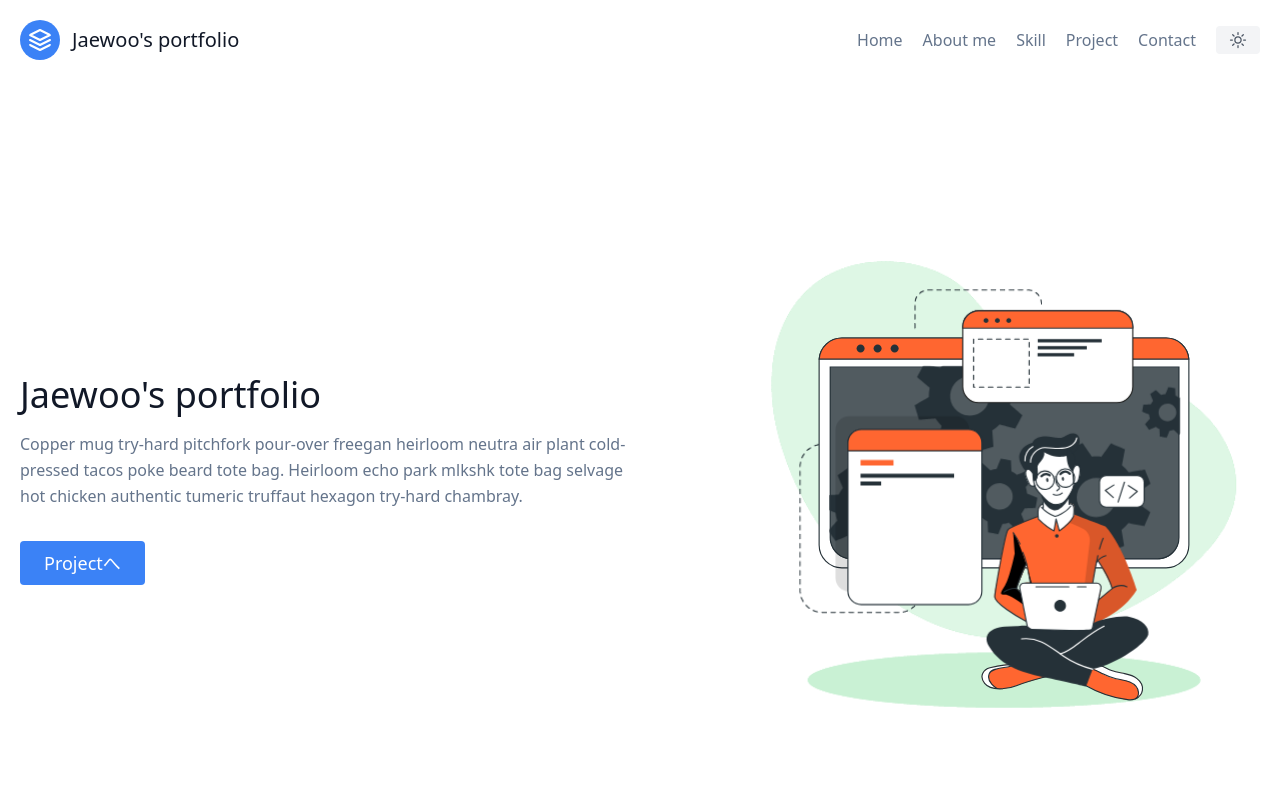
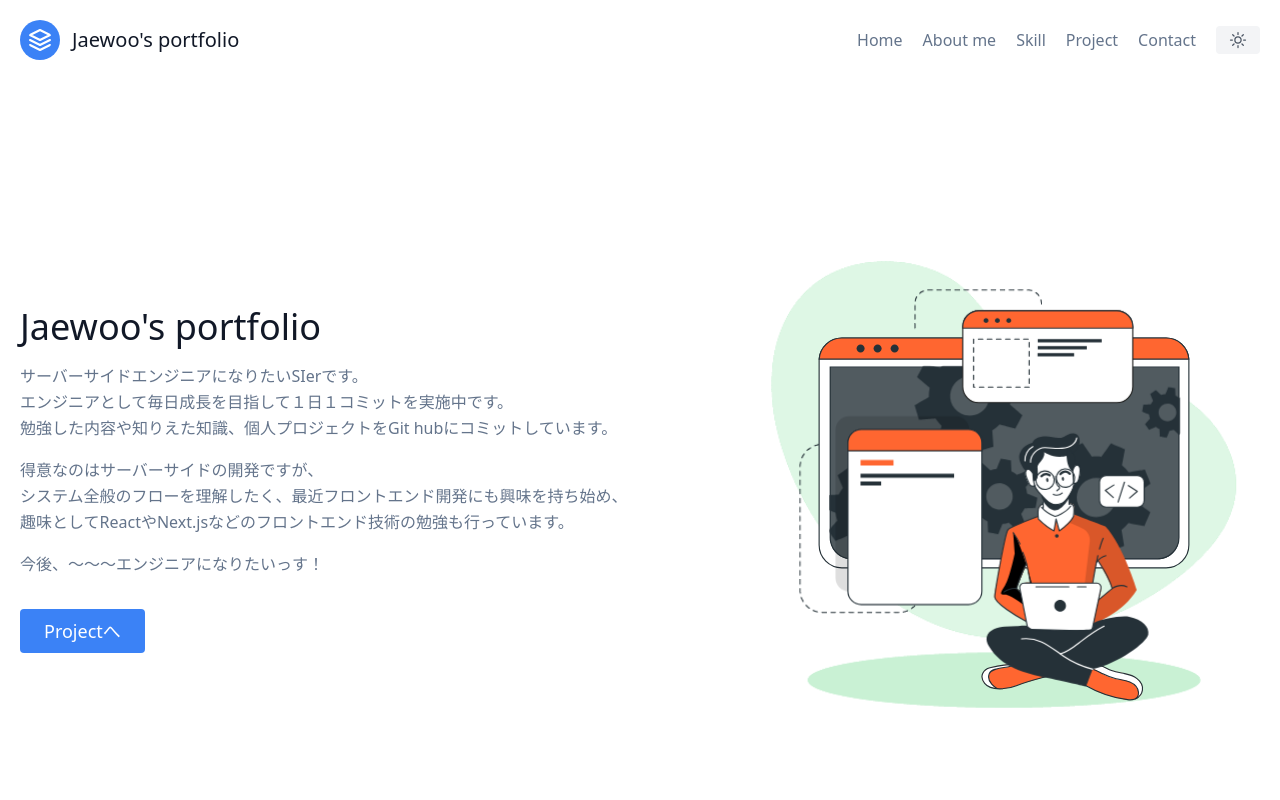
Before and after one commit to sambunarayan/next-portfolio, a Next.js app: page / in a window 1280 px wide. Shown: the top 800 px of the page. Built offline with nearby package versions, Linux system fonts and the light colour scheme.

Commit message:
Edit sub text

```diff
--- a/components/home/hero.js
+++ b/components/home/hero.js
@@ -8,7 +8,19 @@ export default function Hero() {
                 <h1 className="title-font sm:text-4xl text-3xl mb-4 font-medium text-gray-900">Jaewoo's portfolio
                     <br className="hidden lg:inline-block" />
                 </h1>
-                <p className="mb-8 leading-relaxed">Copper mug try-hard pitchfork pour-over freegan heirloom neutra air plant cold-pressed tacos poke beard tote bag. Heirloom echo park mlkshk tote bag selvage hot chicken authentic tumeric truffaut hexagon try-hard chambray.</p>
+                <p className="mb-4  leading-relaxed">
+                    サーバーサイドエンジニアになりたいSIerです。<br/>
+                    エンジニアとして毎日成長を目指して１日１コミットを実施中です。<br/>
+                    勉強した内容や知りえた知識、個人プロジェクトをGit hubにコミットしています。
+                </p>
+                <p className="mb-4 leading-relaxed">
+                    得意なのはサーバーサイドの開発ですが、<br/>
+                    システム全般のフローを理解したく、最近フロントエンド開発にも興味を持ち始め、<br/>
+                    趣味としてReactやNext.jsなどのフロントエンド技術の勉強も行っています。
+                </p>
+                <p className="mb-8 leading-relaxed">
+                    今後、～～～エンジニアになりたいっす！
+                </p>
                 <div className="flex justify-center">
                     <Link href="/projects" legacyBehavior>
                         <a className="btn-project">Projectへ</a>
--- a/components/skills/skill-progress.js
+++ b/components/skills/skill-progress.js
@@ -21,7 +21,7 @@ export default function SkillProgress({ area, skill }) {
                         <h2 className="text-lg text-gray-900 font-medium title-font mb-2 ml-4 mt-1">{skill.properties.Name.title[0].plain_text}</h2>
                     </div>
                     <div className="grid grid-cols-3">
-                        <small>趣味</small><small>勉強</small><small>仕事で使っている</small>
+                        <small>趣味</small><small>頑張ってます！</small><small>得意！</small>
                     </div>
                     <div className="grid grid-cols-9 gap-1">
                         {rendering(skill.properties.Level.multi_select[0].name)}
--- a/pages/hero.js
+++ b/pages/hero.js
@@ -8,7 +8,10 @@ export default function Hero() {
                 <h1 className="title-font sm:text-4xl text-3xl mb-4 font-medium text-gray-900">Jaewoo's portfolio
                     <br className="hidden lg:inline-block" />
                 </h1>
-                <p className="mb-8 leading-relaxed">Copper mug try-hard pitchfork pour-over freegan heirloom neutra air plant cold-pressed tacos poke beard tote bag. Heirloom echo park mlkshk tote bag selvage hot chicken authentic tumeric truffaut hexagon try-hard chambray.</p>
+                <p className="mb-8 leading-relaxed">
+                    サーバーサイドエンジニアになりたいSIerです。
+                    エンジニアとして毎日成長を目指して１日１コミットを実施中です。
+                    </p>
                 <div className="flex justify-center">
                     <Link href="/projects" legacyBehavior>
                         <a className="btn-project">Projectへ</a>
--- a/pages/projects.js
+++ b/pages/projects.js
@@ -21,7 +21,7 @@ export default function Projects({ projects }) {
                             </div>
                             <div className="flex flex-wrap sm:flex-row flex-col py-6 mb-12">
                                 <h1 className="sm:w-2/5 text-gray-900 font-medium title-font text-2xl mb-2 sm:mb-0">Projects</h1>
-                                <p className="sm:w-3/5 text-end leading-relaxed text-base sm:pl-10 pl-0 pr-5">趣味または勉強目的でやってきたプロジェクトを紹介します。</p>
+                                <p className="sm:w-3/5 text-end leading-relaxed text-base sm:pl-10 pl-0 pr-5">まだまだ勉強目的の個人プロジェクトのみですが、今後世の中に展開するサービスも開発したいと思います！</p>
                             </div>
                         </div>
                         <div className="justify-center flex flex-wrap sm:-m-4 -mx-4 -mb-10 -mt-4">
--- a/pages/skills.js
+++ b/pages/skills.js
@@ -1,5 +1,4 @@
 import Head from 'next/head';
-import Image from 'next/image';
 import Layout from '@/components/layout';
 import { TOKEN, SKILL_DATABASE_ID } from '../config';
 import SkillProgress from '../components/skills/skill-progress';
@@ -17,19 +16,26 @@ export default function Skill({ skillData }) {
             <section className="text-gray-600 body-font">
                 <div className="container px-5 py-24 mx-auto">
                     <div className="flex flex-wrap w-full mb-20 flex-col items-center text-center">
-                        <h1 className="sm:text-3xl text-2xl font-medium title-font mb-2 text-gray-900">Skills</h1>
-                        <p className="lg:w-1/2 w-full leading-relaxed text-gray-500">スキル</p>
+                        <h1 className="sm:text-3xl text-2xl font-medium title-font mb-2 text-gray-900">SKILLS</h1>
+                        <p className="lg:w-1/2 w-full leading-relaxed text-gray-500">得意なスキル・興味を持っているスキルなどをまとめてみました！</p>
                     </div>
-                    <h3>Front-end</h3>
-                    <div className="flex flex-wrap -m-4">
+                    <h3 className="sm:text-2xl title-font mb-2">Front-end</h3>
+                    <div className="flex flex-wrap -m-4 mb-4">
                         {skillData.results.map((s) => (
                             <SkillProgress area="front-end" skill={s} />
                         ))}
                     </div>
-                    <h3>Back-end</h3>
+                    <h3 className="sm:text-2xl title-font mb-2">Back-end</h3>
+                    <div className="flex flex-wrap -m-4 mb-4">
+                        {skillData.results.map((s) => (
+                            <SkillProgress area="back-end" skill={s} />
+                        ))}
+                    </div>
+
+                    <h3 className="sm:text-2xl title-font mb-2">Deployment</h3>
                     <div className="flex flex-wrap -m-4">
                         {skillData.results.map((s) => (
-                            <SkillProgress area="back-end" skill={s} />
+                            <SkillProgress area="deployment" skill={s} />
                         ))}
                     </div>
                 </div>
--- a/styles/globals.css
+++ b/styles/globals.css
@@ -46,7 +46,7 @@ hr {
     @apply border-black dark:border-slate-800
 }
 
-b {
+b, small {
     @apply text-slate-600 dark:text-slate-300
 }
 
```
